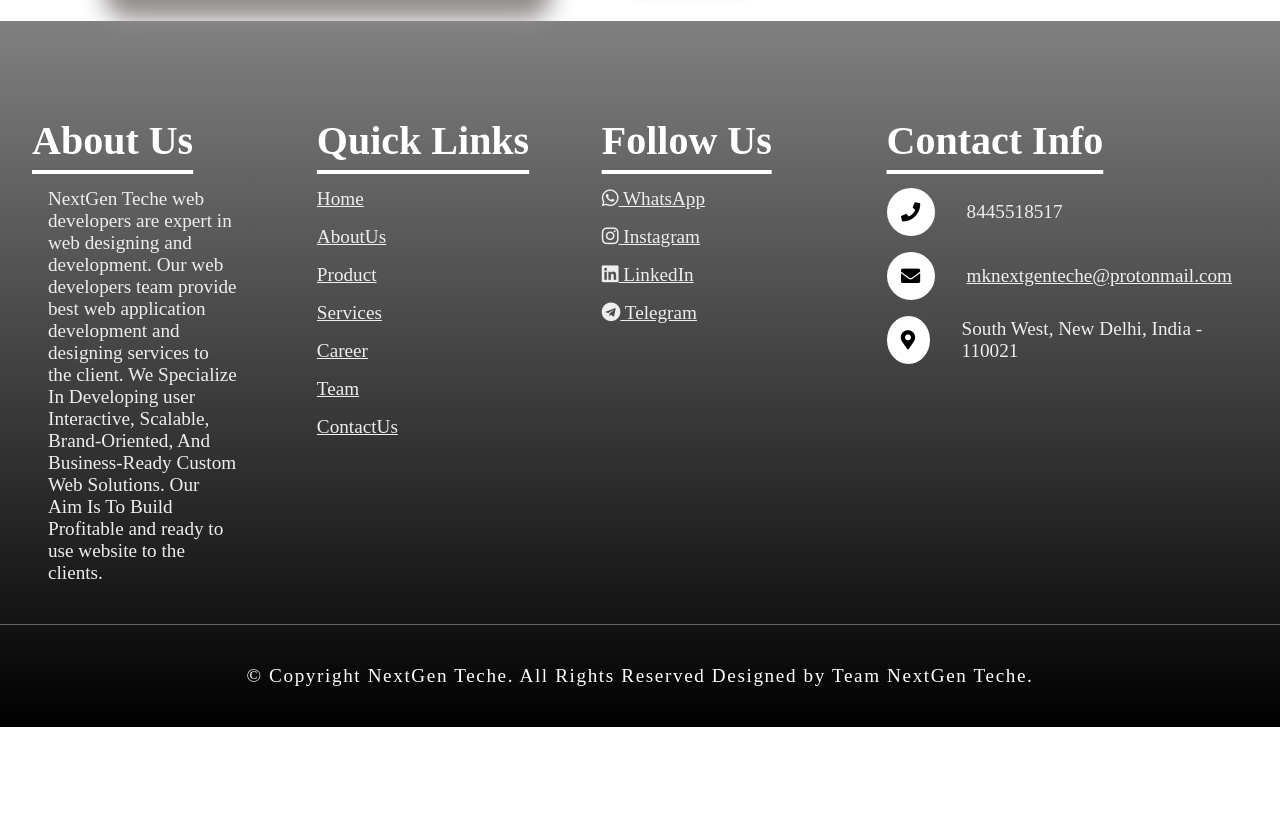
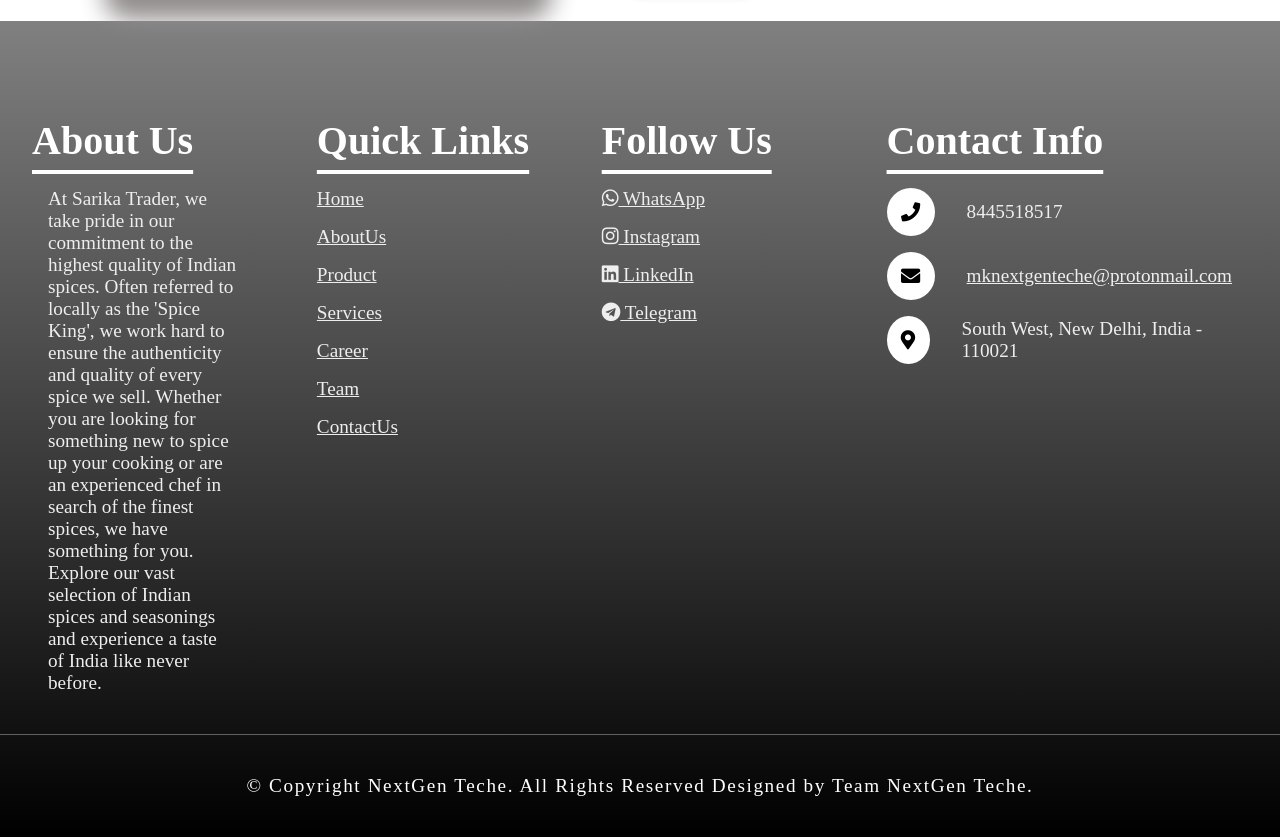
Before and after one commit to Innocentprogrammer/jobrecruitmentplatform, a Django app: page /contact/ in a window 1280 px wide. Shown: the part 693-1530 px from the top of the page. Before the commit the page ends 1420 px from the top, so only its background shows below. Run offline with Django 5.2, Linux system fonts and the light colour scheme.

Commit message:
Job Recruitment Platform

```diff
--- a/templates/footer.html
+++ b/templates/footer.html
@@ -8,10 +8,11 @@
             <div class="box">
                 <h3>About Us</h3>
                 <p>
-                    NextGen Teche web developers are expert in web designing and development. Our web developers
-                    team provide best web application development and designing services to the client. We
-                    Specialize In Developing user Interactive, Scalable, Brand-Oriented, And Business-Ready Custom
-                    Web Solutions. Our Aim Is To Build Profitable and ready to use website to the clients.
+                    At Sarika Trader, we take pride in our commitment to the highest quality of Indian spices. Often
+                    referred to locally as the 'Spice King', we work hard to ensure the authenticity and quality of
+                    every spice we sell. Whether you are looking for something new to spice up your cooking or are an
+                    experienced chef in search of the finest spices, we have something for you. Explore our vast
+                    selection of Indian spices and seasonings and experience a taste of India like never before.
                 </p>
             </div>
 
```
